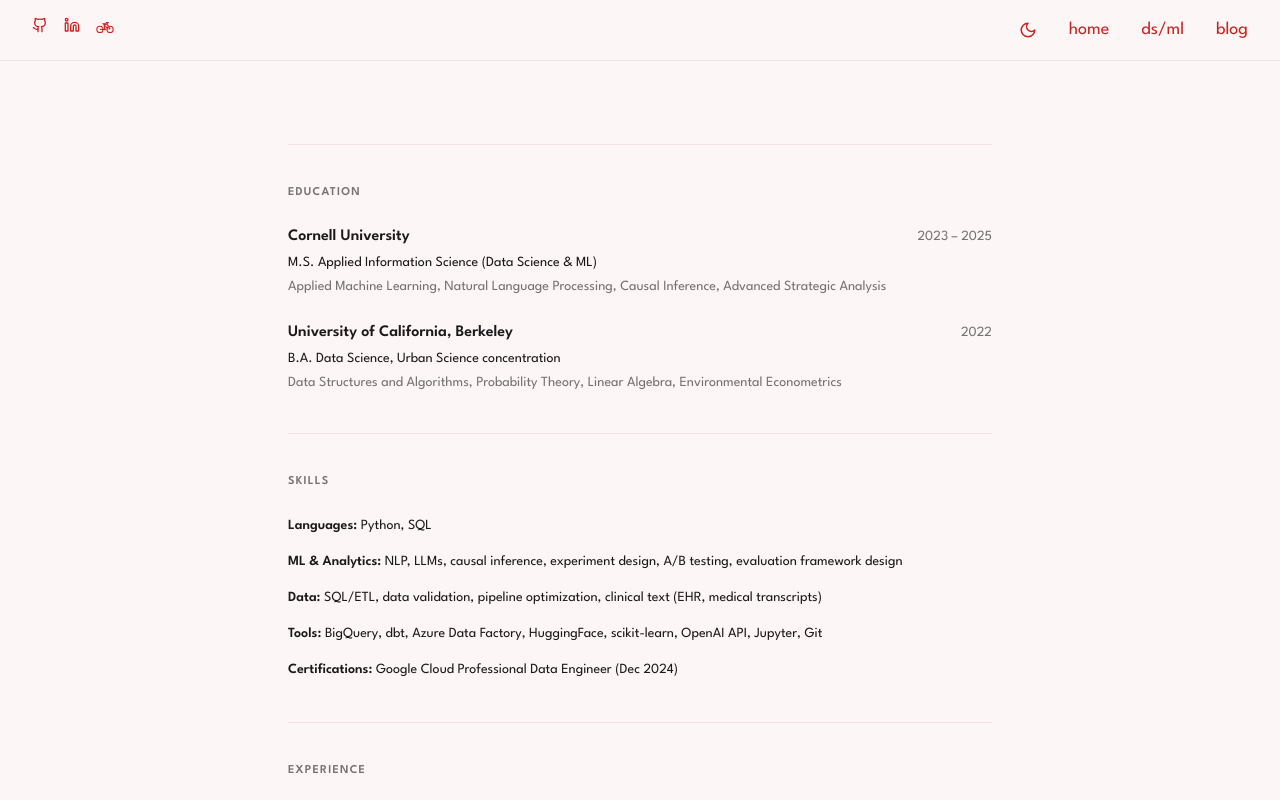
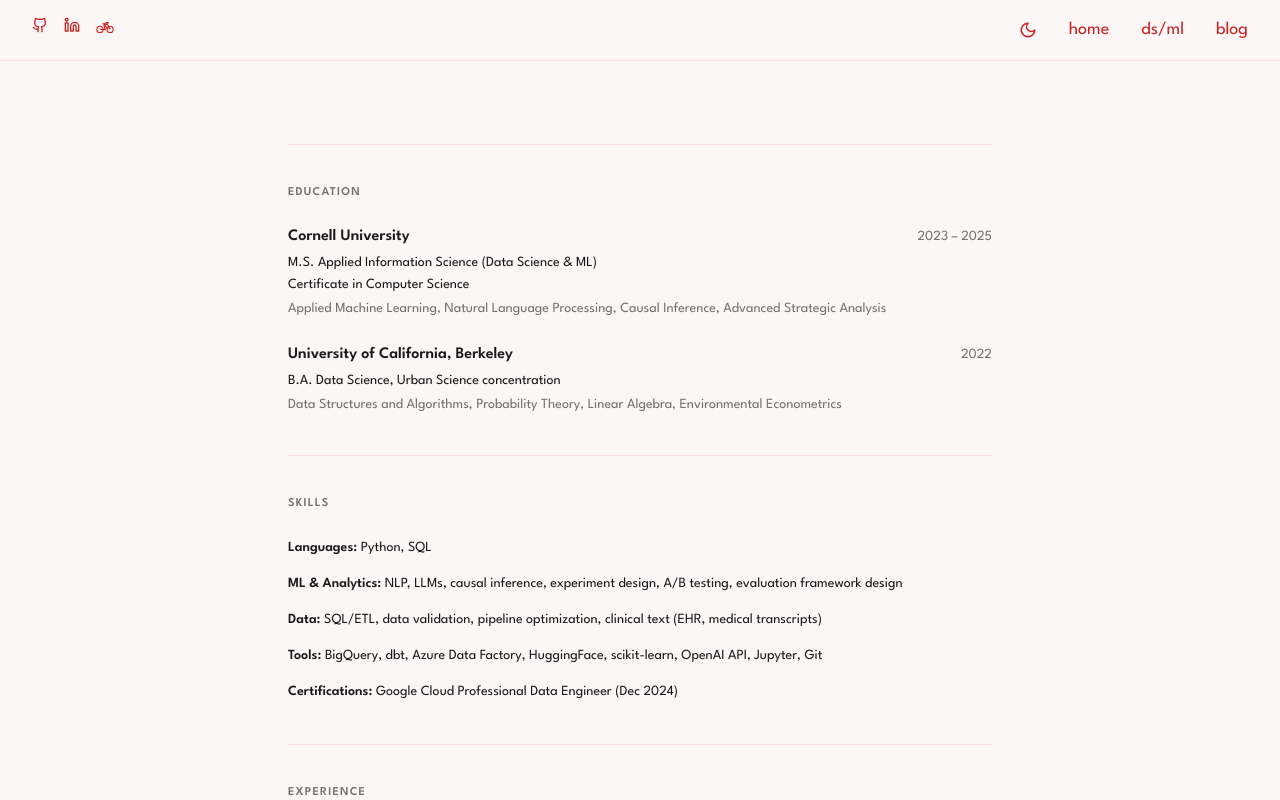
Before and after one commit to jaackiekim/jackiekim.me, a React (Vite) app: page /dsml in a window 1280 px wide. Shown: the top 800 px of the page. Built offline with nearby package versions, Linux system fonts and the light colour scheme.

Commit message:
education

```diff
--- a/src/components/DSML.tsx
+++ b/src/components/DSML.tsx
@@ -24,6 +24,7 @@ export default function DSML() {
               <span className={`text-sm ${subtle}`}>2023 – 2025</span>
             </div>
             <p className={`text-sm ${prose}`}>M.S. Applied Information Science (Data Science & ML)</p>
+            <p className={`text-sm ${prose} mt-0.5`}>Certificate in Computer Science</p>
             <p className={`text-sm ${subtle} mt-1`}>Applied Machine Learning, Natural Language Processing, Causal Inference, Advanced Strategic Analysis</p>
           </div>
           <div>
```
